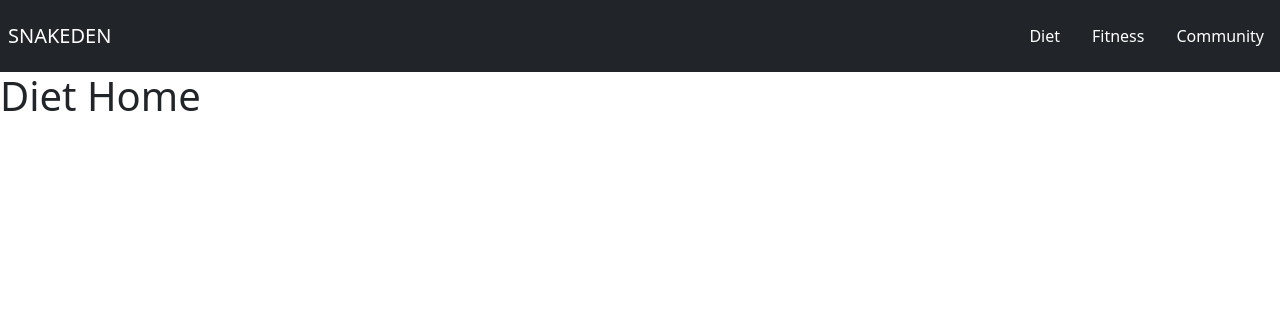
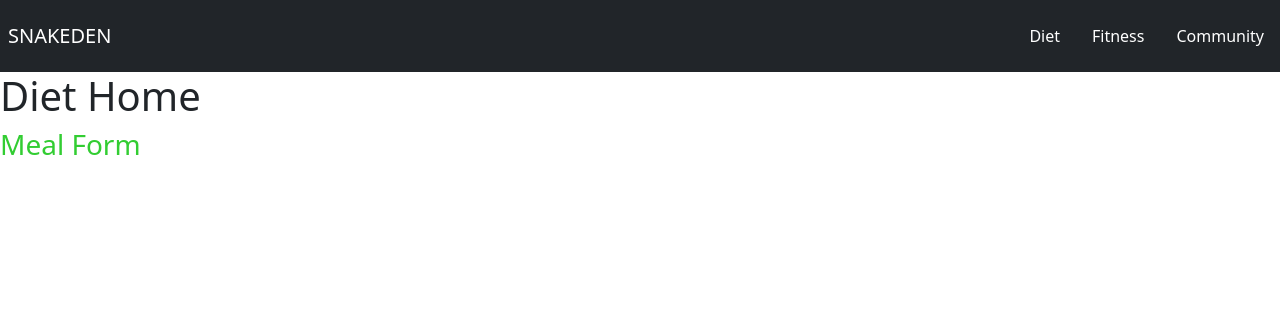
Before and after one commit to bradleypeterson/snakedenfitness, a Django app: page /diet/ in a window 1280 px wide. Shown: the top 332 px of the page. Run offline with Django 3.2, Linux system fonts and the light colour scheme.

Commit message:
Added links between Diet home and Meal Form pages

```diff
--- a/snakedenfitness/diet/templates/diet/diet_home.html
+++ b/snakedenfitness/diet/templates/diet/diet_home.html
@@ -2,4 +2,7 @@
 
 {% block body %}
  <h1>Diet Home</h1>
+ <h3>
+  <a href="{% url 'meal_form' %}" style="text-decoration: none; color: limegreen;">Meal Form</a>
+ </h3>
 {% endblock %}
--- a/snakedenfitness/diet/templates/diet/meal_form.html
+++ b/snakedenfitness/diet/templates/diet/meal_form.html
@@ -2,7 +2,9 @@
 
 {% block body %}
  <h1>Enter Meal Information</h1>
-
+ <h3>
+  <a href="{% url 'diet_home' %}" style="text-decoration: none; color: limegreen;">Back</a>
+ </h3>
 <!--TODO: process the meal information -->
 <form action="/diet/" method="post">
     {% csrf_token %}
```
